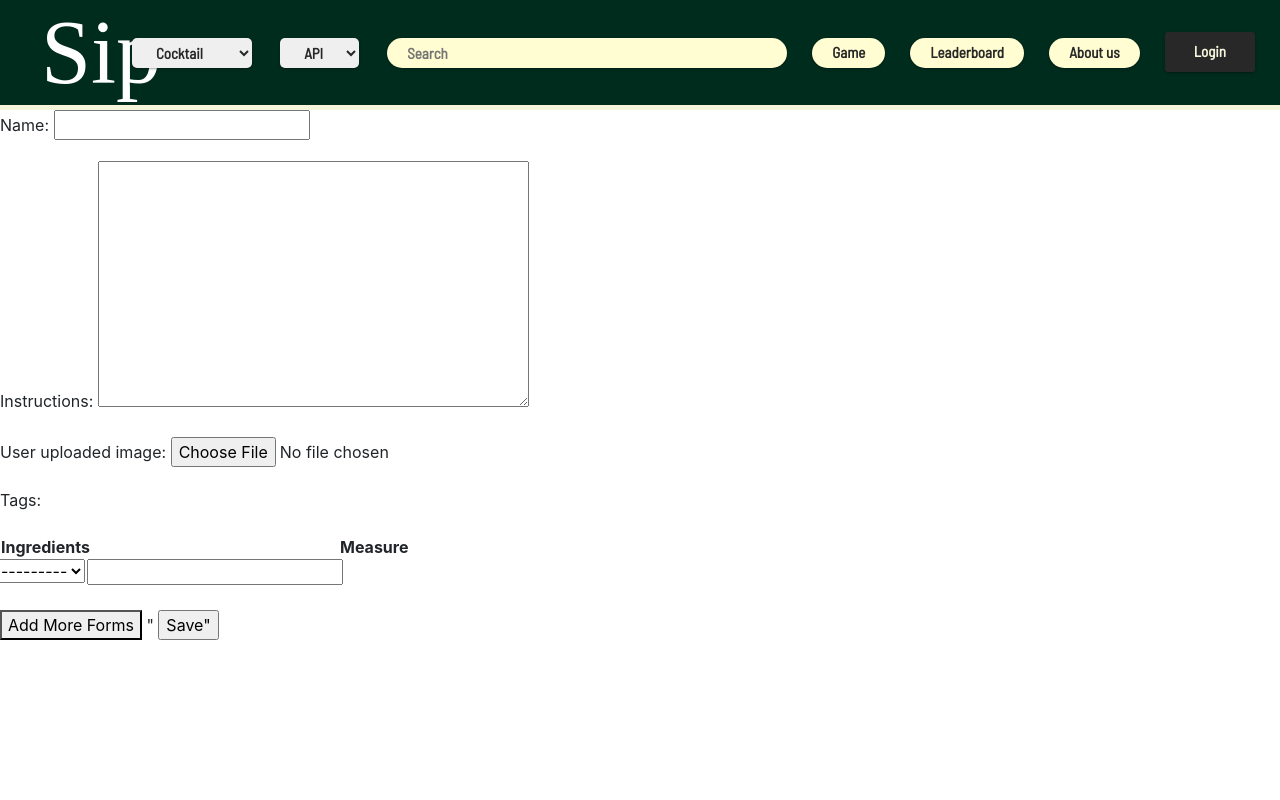
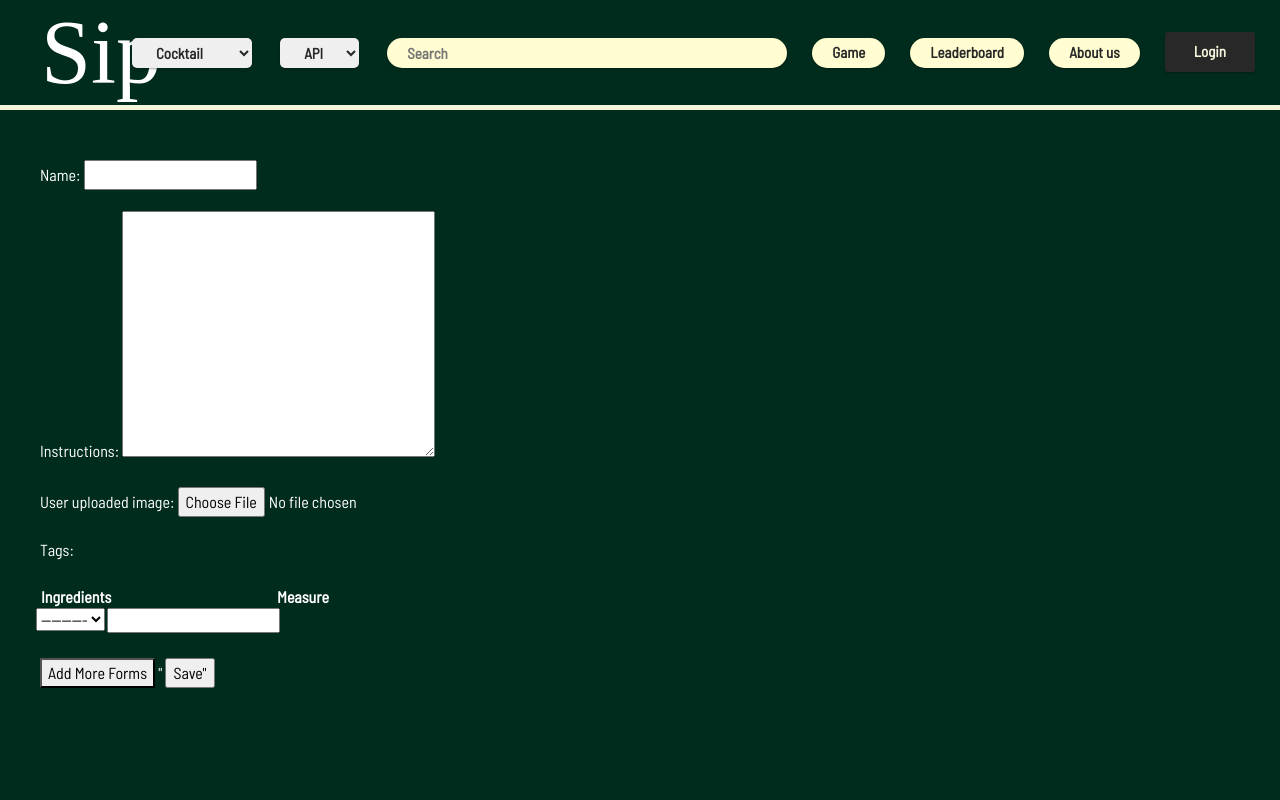
Before and after one commit to xNatthapol/SIP, a Django app: page /SIP/upload_image/ in a window 1280 px wide. Run offline with Django 4.2, Linux system fonts and the light colour scheme; data that the repository does not hold is empty; parts of the project's set-up code (start-up, migrations or seed data) failed here and were passed over; some libraries are stand-ins or nearby versions; some web fonts are replaced.

Commit message:
Fix the input cocktail name overlapping with the home page button

```diff
--- a/SIP/templates/sip/upload_image.html
+++ b/SIP/templates/sip/upload_image.html
@@ -2,22 +2,34 @@
 {% extends 'sip/base.html' %}
 {% load static %}
 
+{% block content %}
 <style>
     .hidden {
         display: none;
     }
+
+    body {
+        background-color: #002C1D;
+        margin-top: 120px;
+        padding: 40px;
+    }
+
+    .text {
+        font-family: 'Barlow Semi Condensed', sans-serif;
+        color: white;
+    }
+
 </style>
-
-{% block content %}
-  <form method="post" enctype="multipart/form-data" id="cocktail-form">
+    <body>
+    <form class="text" method="post" enctype="multipart/form-data" id="cocktail-form">
         {% csrf_token %}
         {{ cocktail_form.as_p }}
 
         <table id="ingredient-formset">
             <!-- Header row with labels -->
             <tr class="form-header">
-        <th>Ingredients</th>
-        <th>Measure</th>
+                <th class="text">Ingredients</th>
+                <th class="text">Measure</th>
             </tr>
             {{ ingredient_formset.management_form }}
             {% for form in ingredient_formset %}
@@ -110,4 +122,6 @@
     {#      });#}
     {#    });#}
     {#  </script>#}
+
+    </body>
 {% endblock %}
```
Lines whose indentation alone changed are shown as unchanged.
